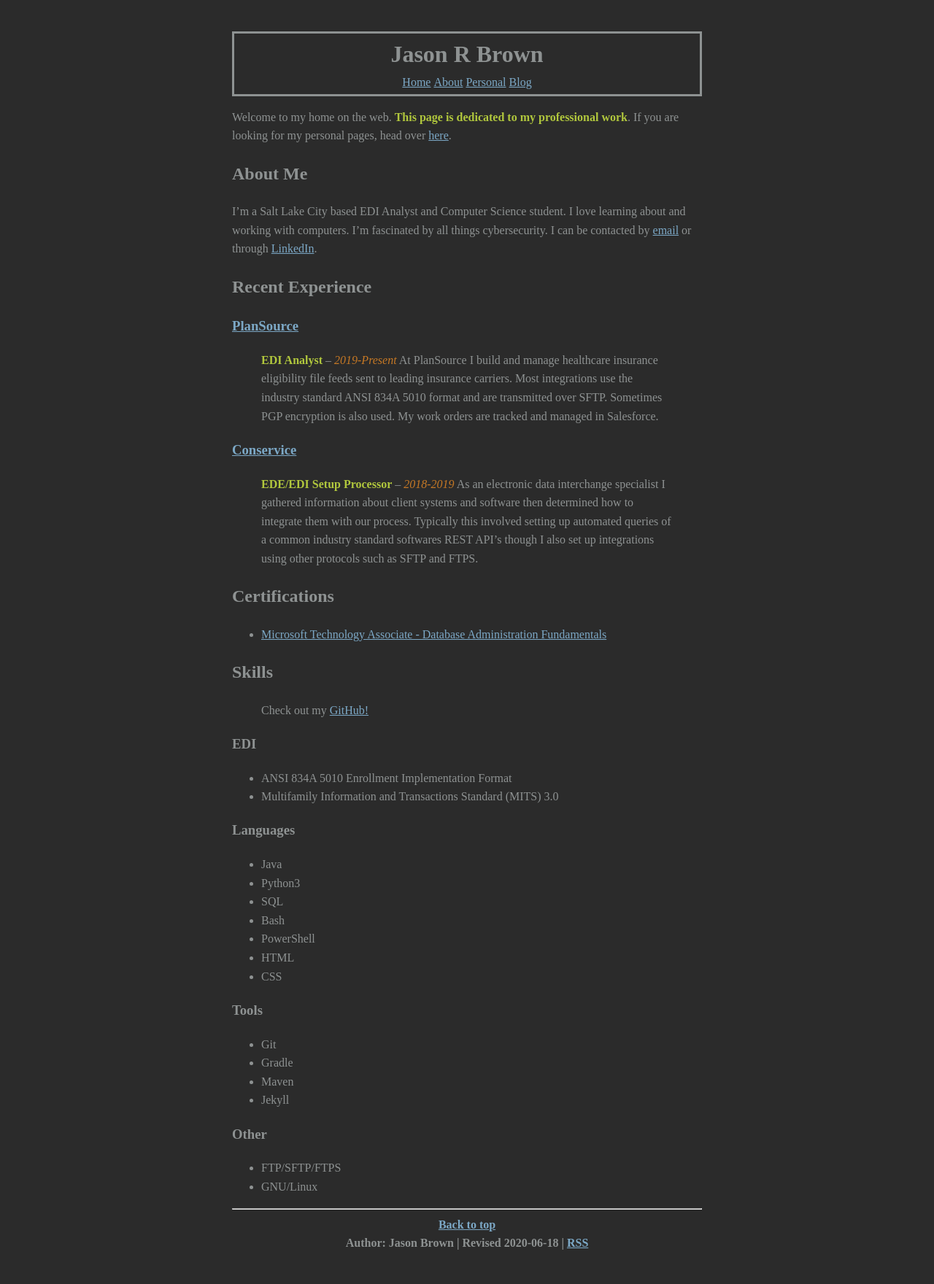
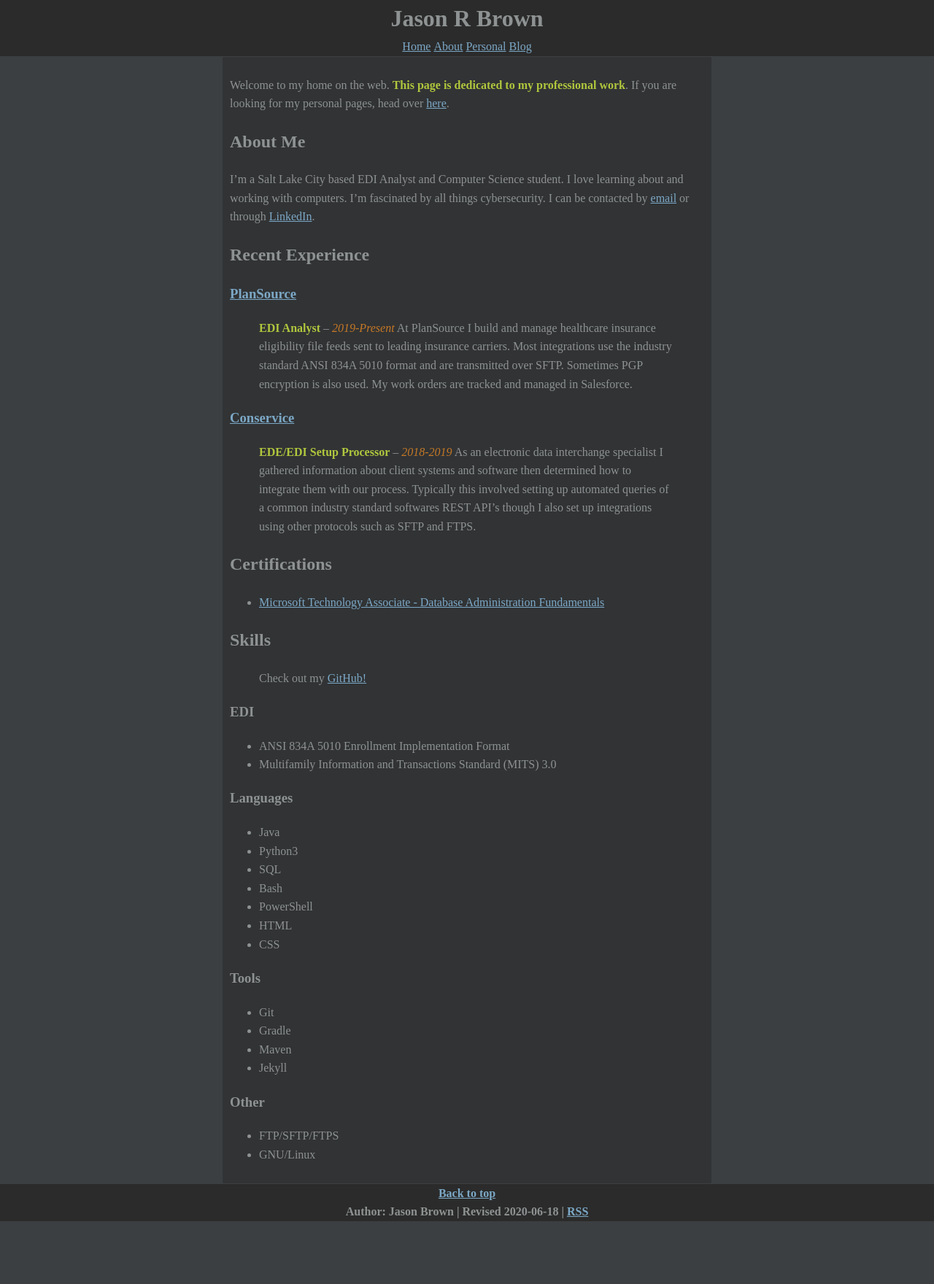
Before and after one commit to noUsernamesLef7/noUsernamesLef7.github.io, a Jekyll site: the page built from index.md, in a window 1280 px wide. Shown: the whole page at 73% size. Built offline with Jekyll 4.4.1, drawn with Linux system fonts in a browser that asks for light colours; after the commit the page ends 1674 px from its top, so only the background shows below that.

Commit message:
Tweak CSS

```diff
--- a/_layouts/default.html
+++ b/_layouts/default.html
@@ -9,8 +9,7 @@
 	</head>
 	<body>
 		<a href="top"></a>
-		<div>
-		<div class="header">
+		<header>
 			<H1>Jason R Brown</H1>
 			<nav>
 				<ul>
@@ -20,9 +19,10 @@
 					<li><a href="/blog">Blog</a></li>
 				</ul>
 			</nav>
+		</header>
+		<div class="content">
+		{{ content }}
 		</div>
-		{{ content }}
-		<hr>
 		<footer>
 			<a href="#top">Back to top</a>
 			<ul>
@@ -33,6 +33,5 @@
 				<li><a href="/feed.xml">RSS</a></li>
 			</ul>
 		</footer>
-		</div>
 	</body>
 </html>
--- a/assets/css/darcula-like.css
+++ b/assets/css/darcula-like.css
@@ -1,11 +1,49 @@
 body {
-	margin:40px auto;
-	max-width:650px;
 	line-height:1.6;
 	font-size:16px;
+	margin:0;
 	padding:0;
 	color:#8e9292;
+	background-color:#3c3f41;
+}
+
+.content {
+	margin:40px auto;
+	margin-top:1px;
+	margin-bottom:1px;
+	max-width:650px;
+	padding:10px;
+	border-radius:2px;
+	background-color:#313335
+}
+
+header {
 	background-color:#2b2b2b;
+	text-align:center;
+}
+
+header h1 {
+	margin:0px;
+}
+
+header ul, footer ul {
+	list-style:none;
+	margin:0px;
+	padding:0;
+}
+
+header ul li, footer ul li {
+	display:inline;
+}
+
+footer {
+	background-color:#2b2b2b;
+	text-align:center;
+	font-weight:bold;
+}
+
+div {
+	padding: 3px;
 }
 
 a:link {
@@ -16,35 +54,6 @@ a:visited {
 	color:#9676ac;
 }
 
-.header {
-	padding:3px;
-	border:solid;
-	text-align:center;
-}
-
-.header h1 {
-	margin:0px;
-}
-
-.header ul, footer ul {
-	list-style:none;
-	margin:0px;
-	padding:0;
-}
-
-.header ul li, footer ul li {
-	display:inline;
-}
-
-footer {
-	text-align:center;
-	font-weight:bold;
-}
-
-div {
-	padding: 3px;
-}
-
 strong {
 	color: #b1c73d;
 }
```
